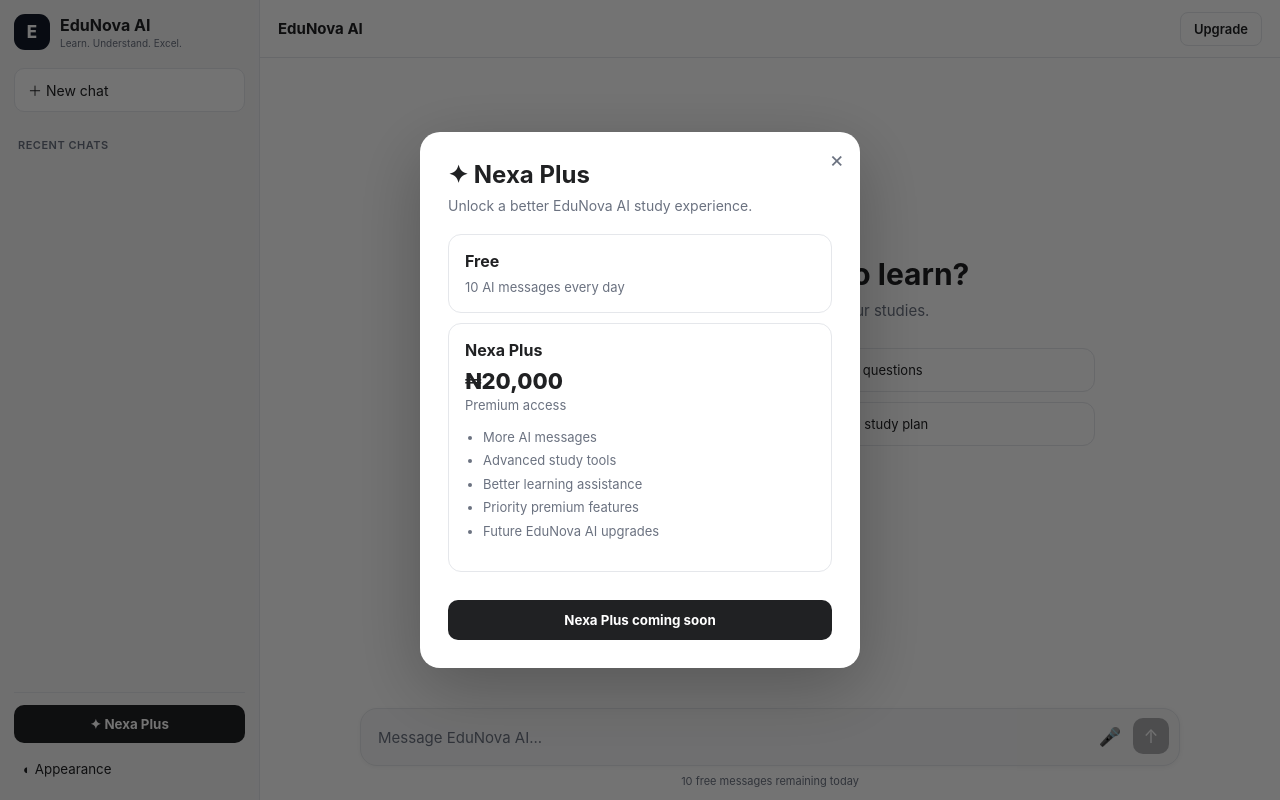
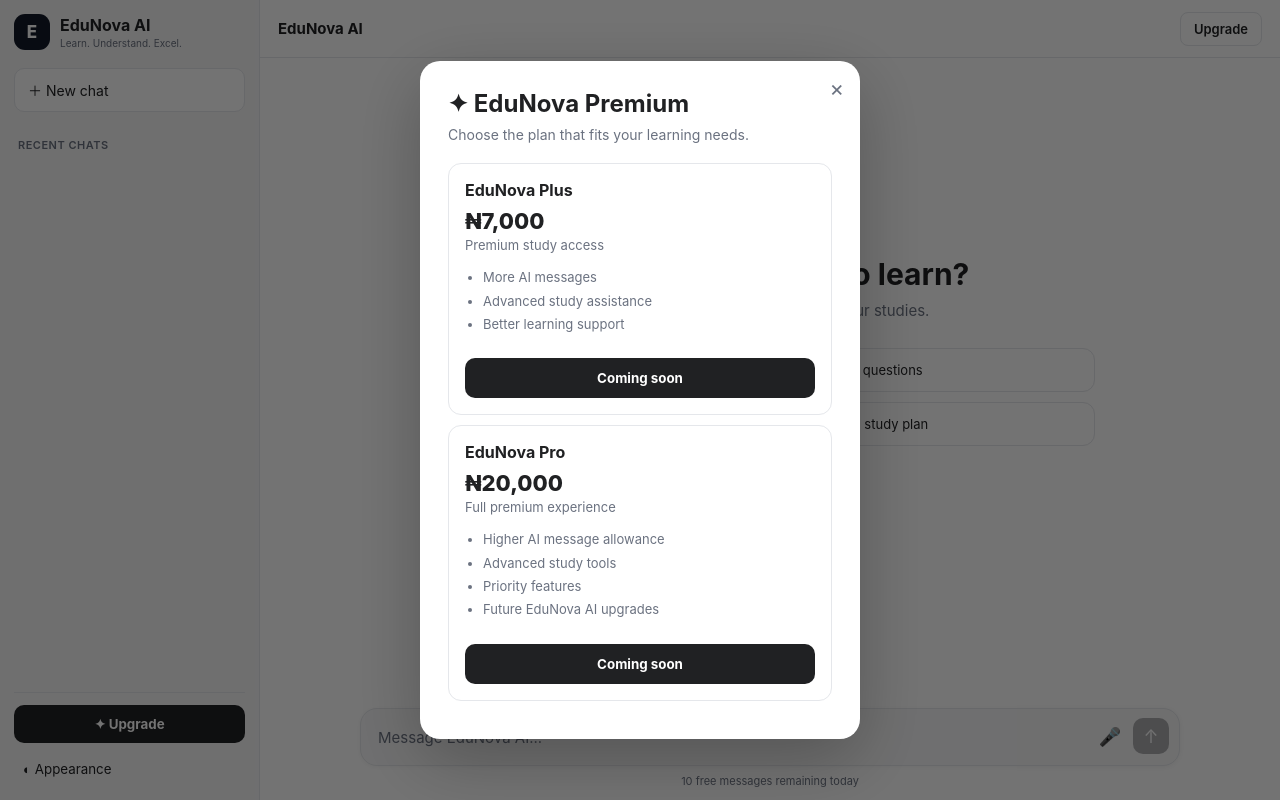
Before and after one commit to semiloreadedokun1-jpg/StudyAI, a website: page index.html in a window 1280 px wide. Both pictures are taken after a click on the button "Upgrade". Drawn offline with Linux system fonts and the light colour scheme.

Commit message:
Update EduNova AI premium plans and chat endpoint
Removed unnecessary comments and updated some class names in the HTML file.

```diff
--- a/index.html
+++ b/index.html
@@ -69,19 +69,13 @@
       -webkit-tap-highlight-color: transparent;
     }
 
-    /* =========================
-       APP
-    ========================= */
-
     .app {
       display: flex;
       width: 100%;
       height: 100vh;
     }
 
-    /* =========================
-       SIDEBAR
-    ========================= */
+    /* SIDEBAR */
 
     .sidebar {
       width: 260px;
@@ -105,7 +99,6 @@
       display: flex;
       align-items: center;
       justify-content: space-between;
-
       margin-bottom: 18px;
     }
 
@@ -144,7 +137,6 @@
 
     .tagline {
       margin-top: 2px;
-
       color: var(--muted);
       font-size: 10px;
     }
@@ -260,9 +252,7 @@
       background: var(--input);
     }
 
-    /* =========================
-       MAIN
-    ========================= */
+    /* MAIN */
 
     .main {
       flex: 1;
@@ -276,9 +266,7 @@
       position: relative;
     }
 
-    /* =========================
-       TOPBAR
-    ========================= */
+    /* TOPBAR */
 
     .topbar {
       height: 58px;
@@ -341,9 +329,7 @@
       background: var(--input);
     }
 
-    /* =========================
-       CHAT
-    ========================= */
+    /* CHAT */
 
     .chat {
       flex: 1;
@@ -388,13 +374,11 @@
 
     .welcome h1 {
       font-size: 30px;
-
       margin-bottom: 9px;
     }
 
     .welcome p {
       color: var(--muted);
-
       font-size: 15px;
     }
 
@@ -481,13 +465,11 @@
 
     .message-content {
       max-width: 78%;
-
       min-width: 0;
     }
 
     .bubble {
       white-space: pre-wrap;
-
       overflow-wrap: anywhere;
     }
 
@@ -529,13 +511,10 @@
 
     .message-action:hover {
       background: var(--hover);
-
       color: var(--text);
     }
 
-    /* =========================
-       SCROLL BUTTON
-    ========================= */
+    /* SCROLL */
 
     .scroll-bottom {
       position: absolute;
@@ -576,13 +555,7 @@
       display: flex;
     }
 
-    .scroll-bottom:hover {
-      background: var(--input);
-    }
-
-    /* =========================
-       COMPOSER
-    ========================= */
+    /* COMPOSER */
 
     .composer-wrapper {
       position: absolute;
@@ -718,7 +691,6 @@
 
     .send-btn:disabled {
       opacity: 0.35;
-
       cursor: not-allowed;
     }
 
@@ -758,9 +730,7 @@
       margin-top: 8px;
     }
 
-    /* =========================
-       MODAL
-    ========================= */
+    /* PREMIUM */
 
     .modal {
       display: none;
@@ -777,6 +747,8 @@
       justify-content: center;
 
       padding: 20px;
+
+      overflow-y: auto;
     }
 
     .modal.active {
@@ -875,7 +847,7 @@
     }
 
     .coming-soon {
-      margin-top: 18px;
+      margin-top: 10px;
 
       width: 100%;
 
@@ -893,9 +865,7 @@
       cursor: pointer;
     }
 
-    /* =========================
-       TOAST
-    ========================= */
+    /* TOAST */
 
     .toast {
       position: fixed;
@@ -934,9 +904,7 @@
         translate(-50%, 0);
     }
 
-    /* =========================
-       MOBILE
-    ========================= */
+    /* MOBILE */
 
     @media (max-width: 700px) {
 
@@ -1013,7 +981,6 @@
         <div class="logo">E</div>
 
         <div>
-
           <div class="brand">
             EduNova AI
           </div>
@@ -1021,13 +988,11 @@
           <div class="tagline">
             Learn. Understand. Excel.
           </div>
-
         </div>
 
       </div>
 
     </div>
-
 
     <button
       class="new-chat"
@@ -1036,27 +1001,23 @@
       ＋ New chat
     </button>
 
-
     <div class="sidebar-title">
       Recent chats
     </div>
-
 
     <div
       class="history"
       id="history"
     ></div>
 
-
     <div class="sidebar-bottom">
 
       <button
         class="premium-small"
         onclick="openPremium()"
       >
-        ✦ Nexa Plus
+        ✦ Upgrade
       </button>
-
 
       <button
         class="settings-btn"
@@ -1068,7 +1029,6 @@
     </div>
 
   </aside>
-
 
   <!-- MAIN -->
 
@@ -1092,7 +1052,6 @@
 
       </div>
 
-
       <button
         class="premium-btn"
         onclick="openPremium()"
@@ -1102,7 +1061,6 @@
 
     </header>
 
-
     <!-- CHAT -->
 
     <section
@@ -1119,16 +1077,13 @@
           E
         </div>
 
-
         <h1>
           What do you want to learn?
         </h1>
 
-
         <p>
           Ask EduNova AI anything about your studies.
         </p>
-
 
         <div class="suggestions">
 
@@ -1139,7 +1094,6 @@
             📚 Explain a topic
           </button>
 
-
           <button
             class="suggestion"
             onclick="useSuggestion('Give me 5 practice questions and answers on this topic.')"
@@ -1147,7 +1101,6 @@
             📝 Practice questions
           </button>
 
-
           <button
             class="suggestion"
             onclick="useSuggestion('Help me understand this difficult calculation step by step.')"
@@ -1155,7 +1108,6 @@
             🧮 Solve a calculation
           </button>
 
-
           <button
             class="suggestion"
             onclick="useSuggestion('Create a simple study plan for me.')"
@@ -1167,14 +1119,10 @@
 
       </div>
 
-
       <div
         class="messages"
         id="messages"
       ></div>
-
-
-      <!-- JUMP TO BOTTOM -->
 
       <button
         class="scroll-bottom"
@@ -1188,7 +1136,6 @@
 
     </section>
 
-
     <!-- COMPOSER -->
 
     <div class="composer-wrapper">
@@ -1208,10 +1155,7 @@
             aria-label="Message EduNova AI"
           ></textarea>
 
-
           <div class="composer-tools">
-
-            <!-- VOICE -->
 
             <button
               class="tool-btn"
@@ -1224,9 +1168,6 @@
               🎤
             </button>
 
-
-            <!-- STOP -->
-
             <button
               class="stop-btn"
               id="stopBtn"
@@ -1238,9 +1179,6 @@
               ■
             </button>
 
-
-            <!-- SEND -->
-
             <button
               class="send-btn"
               id="sendBtn"
@@ -1256,7 +1194,6 @@
 
         </form>
 
-
         <div
           class="limit"
           id="limitText"
@@ -1271,7 +1208,6 @@
   </main>
 
 </div>
-
 
 <!-- PREMIUM MODAL -->
 
@@ -1290,34 +1226,51 @@
       ×
     </button>
 
-
     <h2>
-      ✦ Nexa Plus
+      ✦ EduNova Premium
     </h2>
 
-
     <p>
-      Unlock a better EduNova AI study experience.
+      Choose the plan that fits your learning needs.
     </p>
 
+    <!-- ₦7,000 PLAN -->
 
     <div class="plan">
 
       <strong>
-        Free
+        EduNova Plus
       </strong>
 
+      <div class="price">
+        ₦7,000
+      </div>
+
       <span>
-        10 AI messages every day
+        Premium study access
       </span>
 
+      <ul class="premium-features">
+        <li>More AI messages</li>
+        <li>Advanced study assistance</li>
+        <li>Better learning support</li>
+      </ul>
+
+      <button
+        class="coming-soon"
+        onclick="premiumComingSoon()"
+      >
+        Coming soon
+      </button>
+
     </div>
 
+    <!-- ₦20,000 PLAN -->
 
     <div class="plan">
 
       <strong>
-        Nexa Plus
+        EduNova Pro
       </strong>
 
       <div class="price">
@@ -1325,31 +1278,28 @@
       </div>
 
       <span>
-        Premium access
+        Full premium experience
       </span>
 
       <ul class="premium-features">
-        <li>More AI messages</li>
+        <li>Higher AI message allowance</li>
         <li>Advanced study tools</li>
-        <li>Better learning assistance</li>
-        <li>Priority premium features</li>
+        <li>Priority features</li>
         <li>Future EduNova AI upgrades</li>
       </ul>
 
+      <button
+        class="coming-soon"
+        onclick="premiumComingSoon()"
+      >
+        Coming soon
+      </button>
+
     </div>
 
-
-    <button
-      class="coming-soon"
-      onclick="premiumComingSoon()"
-    >
-      Nexa Plus coming soon
-    </button>
-
   </div>
 
 </div>
-
 
 <!-- TOAST -->
 
@@ -1358,14 +1308,15 @@
   id="toast"
 ></div>
 
-
 <script>
 
   /* =========================
      CONFIGURATION
   ========================= */
 
-  const API_URL = "/api/ask";
+  // IMPORTANT:
+  // server.js uses /api/chat
+  const API_URL = "/api/chat";
 
   const DAILY_LIMIT = 10;
 
@@ -1437,12 +1388,10 @@
     10
   );
 
-
   let savedDate =
     localStorage.getItem(
       "edunova_message_date"
     );
-
 
   const today =
     new Date().toISOString().split("T")[0];
@@ -1501,11 +1450,10 @@
         DAILY_LIMIT - messagesUsed
       );
 
-
     if (remaining === 0) {
 
       limitText.textContent =
-        "Daily free limit reached. Upgrade to Nexa Plus.";
+        "Daily free limit reached. Upgrade for more.";
 
       input.disabled = true;
 
@@ -1518,16 +1466,13 @@
 
     }
 
-
     limitText.textContent =
       `${remaining} free message${remaining === 1 ? "" : "s"} remaining today`;
 
-
     input.disabled = false;
 
     input.placeholder =
       "Message EduNova AI...";
-
 
     updateSendButton();
 
@@ -1586,9 +1531,7 @@
         event.preventDefault();
 
         if (!sendBtn.disabled) {
-
           form.requestSubmit();
-
         }
 
       }
@@ -1632,14 +1575,11 @@
     welcome.style.display =
       "none";
 
-
     const message =
       document.createElement("div");
 
-
     message.className =
       `message ${type}`;
-
 
     if (type === "assistant") {
 
@@ -1681,24 +1621,14 @@
 
     }
 
-
     const bubble =
-      message.querySelector(
-        ".bubble"
-      );
-
-
-    bubble.textContent =
-      text;
-
-
-    messages.appendChild(
-      message
-    );
-
+      message.querySelector(".bubble");
+
+    bubble.textContent = text;
+
+    messages.appendChild(message);
 
     scrollToBottom(true);
-
 
     return message;
 
@@ -1714,14 +1644,11 @@
     welcome.style.display =
       "none";
 
-
     const message =
       document.createElement("div");
 
-
     message.className =
       "message assistant";
-
 
     message.innerHTML = `
       <div class="avatar">E</div>
@@ -1735,14 +1662,9 @@
       </div>
     `;
 
-
-    messages.appendChild(
-      message
-    );
-
+    messages.appendChild(message);
 
     scrollToBottom(true);
-
 
     return message;
 
@@ -1766,7 +1688,6 @@
 
     }
 
-
     chat.scrollTop =
       chat.scrollHeight;
 
@@ -1782,7 +1703,6 @@
         chat.scrollTop -
         chat.clientHeight;
 
-
       if (distance > 250) {
 
         scrollBottomBtn.classList.add(
@@ -1802,7 +1722,7 @@
 
 
   /* =========================
-     COPY MESSAGE
+     COPY
   ========================= */
 
   async function copyMessage(button) {
@@ -1813,7 +1733,6 @@
         .querySelector(".bubble")
         .textContent;
 
-
     try {
 
       await navigator.clipboard.writeText(
@@ -1851,15 +1770,12 @@
 
       event.preventDefault();
 
-
       const text =
         input.value.trim();
-
 
       if (!text) {
         return;
       }
-
 
       if (
         messagesUsed >=
@@ -1872,57 +1788,25 @@
 
       }
 
-
       if (isGenerating) {
         return;
       }
 
-
       lastQuestion =
         text;
-
-
-      /* USER MESSAGE */
 
       addMessage(
         text,
         "user"
       );
 
-
-      /* CLEAR INPUT */
-
       input.value = "";
 
       input.style.height =
         "auto";
 
-
-      /* COUNT MESSAGE */
-
-      messagesUsed++;
-
-
-      localStorage.setItem(
-        "edunova_messages_used",
-        messagesUsed.toString()
-      );
-
-
-      localStorage.setItem(
-        "edunova_message_date",
-        today
-      );
-
-
-      updateLimit();
-
-
-      /* SHOW TYPING */
-
       const typing =
         showTyping();
-
 
       isGenerating = true;
 
@@ -1932,10 +1816,8 @@
         "show"
       );
 
-
       controller =
         new AbortController();
-
 
       try {
 
@@ -1959,9 +1841,7 @@
             }
           );
 
-
         let data;
-
 
         try {
 
@@ -1976,14 +1856,13 @@
 
         }
 
-
         typing.remove();
-
 
         if (!response.ok) {
 
           addMessage(
             data.error ||
+            data.message ||
             "Something went wrong. Please try again.",
             "assistant"
           );
@@ -1992,20 +1871,33 @@
 
         }
 
-
         const reply =
           data.answer ||
           "I couldn't generate a response.";
-
 
         addMessage(
           reply,
           "assistant"
         );
 
+        /*
+          Count only after the server
+          successfully generates an answer.
+        */
+
+        messagesUsed++;
+
+        localStorage.setItem(
+          "edunova_messages_used",
+          messagesUsed.toString()
+        );
+
+        localStorage.setItem(
+          "edunova_message_date",
+          today
+        );
 
         saveHistory(text);
-
 
       } catch (error) {
 
@@ -2014,9 +1906,7 @@
           error
         );
 
-
         typing.remove();
-
 
         if (
           error.name ===
@@ -2058,15 +1948,13 @@
 
 
   /* =========================
-     STOP RESPONSE
+     STOP
   ========================= */
 
   function stopResponse() {
 
     if (controller) {
-
       controller.abort();
-
     }
 
   }
@@ -2087,7 +1975,6 @@
       return;
 
     }
-
 
     if (
       messagesUsed >=
@@ -2102,7 +1989,6 @@
 
     }
 
-
     input.value =
       lastQuestion;
 
@@ -2114,13 +2000,12 @@
 
 
   /* =========================
-     CHAT HISTORY
+     HISTORY
   ========================= */
 
   function saveHistory(text) {
 
     let history;
-
 
     try {
 
@@ -2137,27 +2022,19 @@
 
     }
 
-
     history.unshift(text);
-
 
     history =
       [...new Set(history)];
 
-
     history =
-      history.slice(
-        0,
-        15
-      );
-
+      history.slice(0, 15);
 
     localStorage.setItem(
       "edunova_history",
       JSON.stringify(history)
     );
 
-
     renderHistory();
 
   }
@@ -2170,13 +2047,10 @@
         "history"
       );
 
-
     historyContainer.innerHTML =
       "";
 
-
     let history;
-
 
     try {
 
@@ -2193,7 +2067,6 @@
 
     }
 
-
     history.forEach(
       item => {
 
@@ -2202,15 +2075,12 @@
             "div"
           );
 
-
         div.className =
           "history-item";
 
-
         div.textContent =
           item;
 
-
         div.onclick =
           () => {
 
@@ -2224,7 +2094,6 @@
             closeSidebar();
 
           };
-
 
         historyContainer.appendChild(
           div
@@ -2245,23 +2114,18 @@
     messages.innerHTML =
       "";
 
-
     welcome.style.display =
       "block";
 
-
     input.value =
       "";
 
-
     input.style.height =
       "auto";
 
-
     lastQuestion =
       "";
 
-
     updateSendButton();
 
     closeSidebar();
@@ -2274,7 +2138,7 @@
 
 
   /* =========================
-     VOICE INPUT
+     VOICE
   ========================= */
 
   function setupVoice() {
@@ -2283,7 +2147,6 @@
       window.SpeechRecognition ||
       window.webkitSpeechRecognition;
 
-
     if (!SpeechRecognition) {
 
       voiceBtn.disabled =
@@ -2296,22 +2159,17 @@
 
     }
 
-
     recognition =
       new SpeechRecognition();
 
-
     recognition.continuous =
       false;
 
-
     recognition.interimResults =
       true;
 
-
     recognition.lang =
       "en-US";
-
 
     recognition.onstart =
       () => {
@@ -2329,12 +2187,10 @@
 
       };
 
-
     recognition.onresult =
       event => {
 
         let transcript = "";
-
 
         for (
           let i = event.resultIndex;
@@ -2347,14 +2203,11 @@
 
         }
 
-
         input.value =
           transcript;
 
-
         input.style.height =
           "auto";
-
 
         input.style.height =
           Math.min(
@@ -2362,11 +2215,9 @@
             150
           ) + "px";
 
-
         updateSendButton();
 
       };
-
 
     recognition.onerror =
       event => {
@@ -2376,14 +2227,12 @@
           event.error
         );
 
-
         showToast(
           "Voice input could not be used."
         );
 
       };
 
-
     recognition.onend =
       () => {
 
@@ -2411,7 +2260,6 @@
 
     }
 
-
     if (isListening) {
 
       recognition.stop();
@@ -2419,7 +2267,6 @@
       return;
 
     }
-
 
     try {
 
@@ -2467,7 +2314,7 @@
   function premiumComingSoon() {
 
     showToast(
-      "Nexa Plus payment will be added soon."
+      "Premium payment will be added soon."
     );
 
   }
@@ -2495,7 +2342,7 @@
 
 
   /* =========================
-     ESCAPE KEY
+     ESCAPE
   ========================= */
 
   document.addEventListener(
@@ -2526,7 +2373,6 @@
     document.body.classList.toggle(
       "dark"
     );
-
 
     localStorage.setItem(
       "edunova_dark",
```
